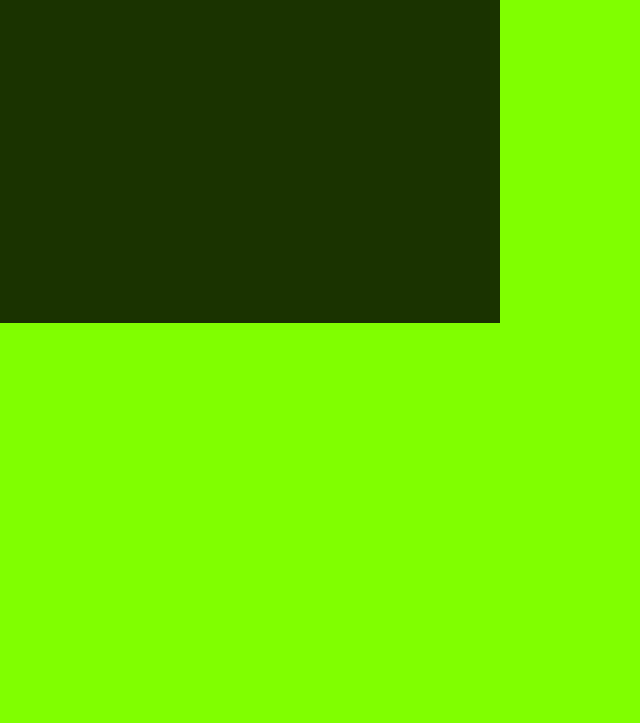
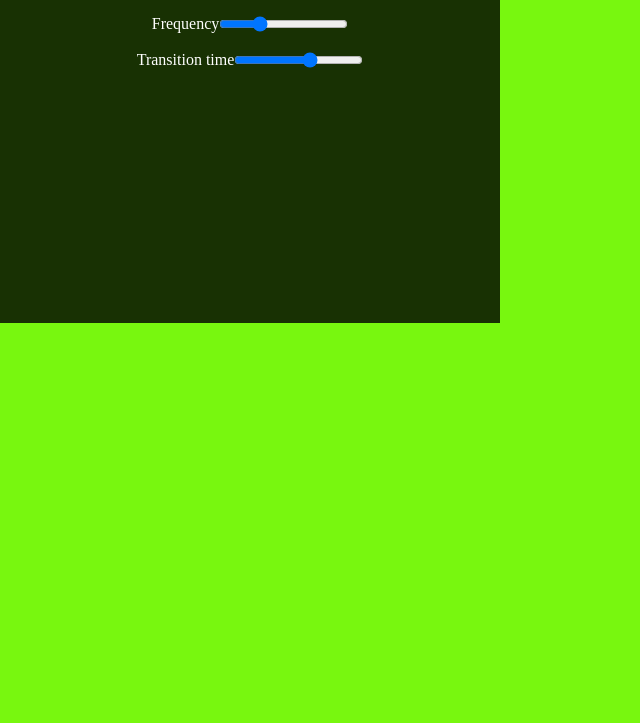
Before and after one commit to limaluan/ballad_home, a plain HTML site: page index.html in a window 1280 px wide. Shown: the part 77-800 px from the top of the page, without its empty margins (0-640 px from the left). Drawn offline with Linux system fonts and the light colour scheme.

Commit message:
feat: adds two news options to the menu
  - Adds a Frequency Change Option
  - Adds a Transition Time Option
  - Changes README.md content

```diff
--- a/assets/css/style.css
+++ b/assets/css/style.css
@@ -24,6 +24,8 @@ html {
     visibility: hidden;
 }
 
-#scheme{
-    margin-top: 1.5rem;
+[id$=-menu]{
+    display: flex;
+
+    margin-top: 1.8rem;
 }
--- a/assets/js/script.js
+++ b/assets/js/script.js
@@ -1,7 +1,7 @@
 /* Color Changer */
 var body = document.querySelector("body");
-const colorScheme = document.getElementById("scheme");
-var colorTable = [
+const colorScheme = document.getElementById("scheme");  // ColorScheme Controller
+var colorTable = [  /* Colored ColorScheme */
   "rgb(255, 0, 0)",
   "rgb(255, 128, 0)",
   "rgb(255, 255, 0)",
@@ -16,7 +16,7 @@ var colorTable = [
   "rgb(255, 0, 128)",
   "rgb(255, 0, 64)",
 ];
-const blackWhiteTable = ["rgb(255,255,255)", "rgb(0,0,0)"];
+const blackWhiteTable = ["rgb(255,255,255)", "rgb(0,0,0)"]; // Black&White ColorScheme
 
 var random = 0; // É utilizado como parâmetro para as cores que irão aparecer na função randomizeColor !!
 
@@ -24,7 +24,7 @@ var random = 0; // É utilizado como parâmetro para as cores que irão aparecer
 var randomizeColor = function () {
   if (colorScheme.value === "colored") {
     random = (Math.random() * 12).toFixed();
-    console.log(`RANDOM DEBUG: ${random}`);
+    // console.log(`RANDOM DEBUG: ${random}`);
     return colorTable[random];
   } else {
     if (random === 0) {
@@ -36,14 +36,14 @@ var randomizeColor = function () {
     }
   }
 };
-
+body.style.backgroundColor = randomizeColor(); // Randomize background at first time
 // Change the background color
 var colorChanger = function () {
   let color = randomizeColor();
 
   while (true) {
     if (body.style.backgroundColor !== color) {
-      body.style.transition = "all 2s";
+      body.style.transition = `all ${document.getElementById("transition").value}s`;
       body.style.backgroundColor = color;
       break;
     } else {
@@ -52,8 +52,15 @@ var colorChanger = function () {
   }
 };
 
-body.style.backgroundColor = randomizeColor();
-setInterval(colorChanger, 3000);
+// Timer to switch background
+var timer = 3000;
+var interval = setInterval(colorChanger, timer);
+
+function setFrequency() {
+  timer = document.getElementById("frequency").value;
+  clearInterval(interval);
+  interval = setInterval(colorChanger, timer);
+};
 
 /* Changer Controller */
 const controllerMenu = document.getElementById("controllerMenu");
@@ -64,7 +71,7 @@ const openMenu = () => {
   controllerMenu.style.width = "50rem";
   controllerMenu.style.transition = "all 1s";
 
-  onMenu.style.visibility = "initial"
+  onMenu.style.visibility = "initial";
 };
 
 const closeMenu = () => {
--- a/index.html
+++ b/index.html
@@ -14,11 +14,24 @@
         <div class="onMenu">
             <h1>Menu</h1>
             <div id="scheme-menu">
+                <!--Scheme Color-->
                 <label for="scheme">Scheme Color</label>
                 <select id="scheme">
                     <option value="colored">Colored</option>
                     <option value="black">Black & White</option>
                 </select>
+            </div>
+
+            <!--Frequency Controller-->
+            <div id="frequency-menu">
+                <label for="frequency">Frequency</label>
+                <input id="frequency" type="range" value="3000" min="100" max="10000" oninput="setFrequency()"/>
+            </div>
+
+            <!--Transition Controller-->
+            <div id="transition-menu">
+                <label for="transition">Transition time</label>
+                <input type="range" id="transition" min="0" max="5">
             </div>
         </div>
     </div>
```
Also changed, not shown: demo_imgs/scheme_menu.gif, 1 other file.
